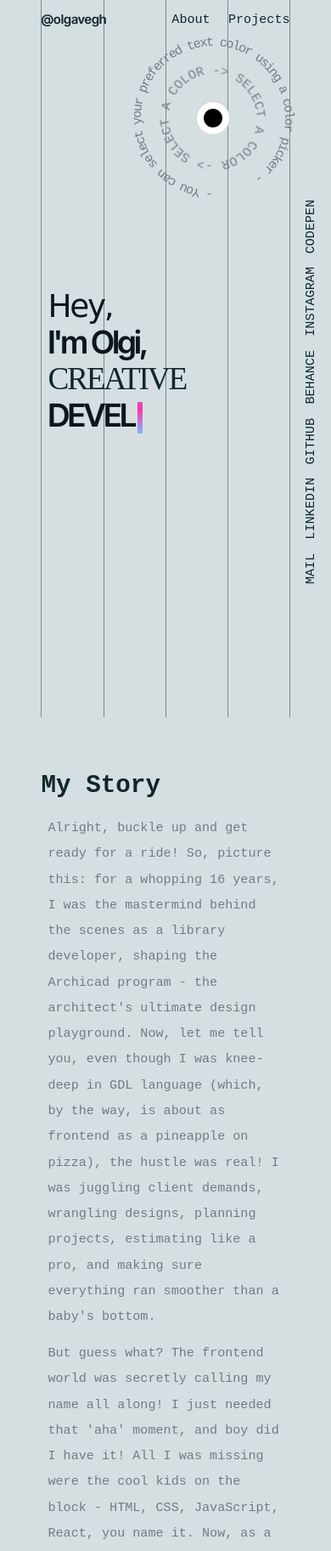
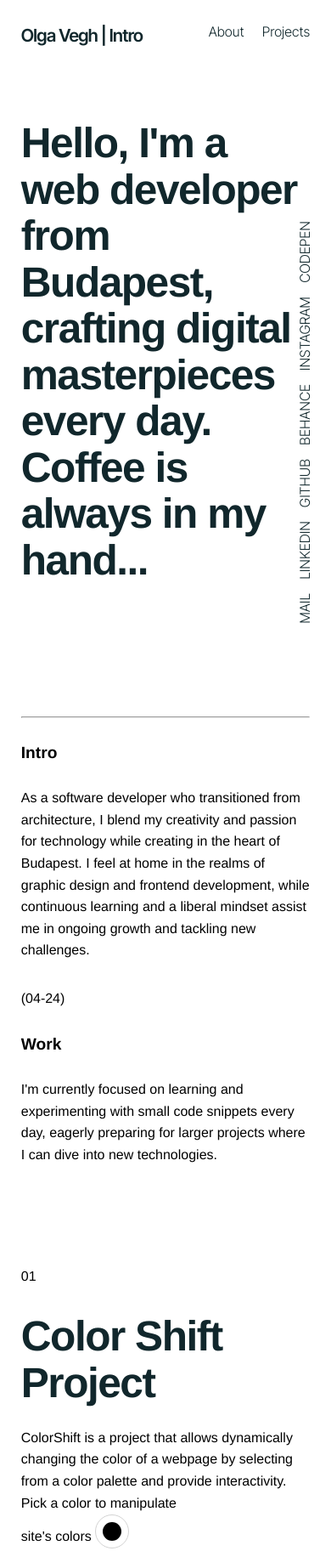
Before and after one commit to olgavegh/olgavegh.github.io, a plain HTML site: page index.html in a window 390 px wide. Shown: the top 1825 px of the page at 85% size. Drawn offline with Linux system fonts and the light colour scheme; a web font is replaced by a local one.

Commit message:
renew layout

```diff
--- a/index.html
+++ b/index.html
@@ -2,7 +2,7 @@
 <html lang="en">
 
 <head>
-    <title>Olga Vegh | Portfolio</title>
+    <title>Olga Vegh | Intro</title>
 
     <!-- Meta -->
     <meta charset="utf-8">
@@ -18,7 +18,11 @@
     <meta property="og:locale" content="en_GB" />
     <meta property="og:type" content="article" />
 
-    <link href="./images/favicon-bw-light.svg" rel="icon" />
+    <!-- Favicons -->
+    <link rel="apple-touch-icon" sizes="180x180" href="src/icons/apple-touch-icon.png">
+    <link rel="icon" type="image/png" sizes="32x32" href="src/icons/favicon-32x32.png">
+    <link rel="icon" type="image/png" sizes="16x16" href="src/icons/favicon-16x16.png">
+    <link rel="manifest" href="src/icons/site.webmanifest">
 
     <!-- CSS -->
     <link rel="stylesheet" type="text/css" href="./css/style.css">
@@ -29,21 +33,10 @@
 </head>
 
 <body>
-    <!-- Background Grid Decor -->
-    <div id="grid">
-        <div class="container">
-            <div class="row">
-                <div class="col-1-4 grid-line full-height"></div>
-                <div class="col-1-4 grid-line full-height"></div>
-                <div class="col-1-4 grid-line full-height"></div>
-                <div class="col-1-4 grid-line full-height"></div>
-            </div>
-        </div>
-    </div>
 
     <header>
         <nav class="container">
-            <p id="brand">@olgavegh</p>
+            <p id="brand">Olga Vegh | Intro</p>
             <ul>
                 <li><a href="#about">About</a></li>
                 <li><a href="#projects">Projects</a></li>
@@ -63,90 +56,125 @@
         </div>
     </header>
 
-    <div id="color-magic">
-        <div class="animated-arc" style="--i: 1;">
-            <p class="arc-text"> - You can select your preferred text color using a color picker -
-            </p>
-        </div>
-        <div class="animated-arc" style="--i: 2;">
-            <p class="arc-text"> -> SELECT A COLOR -> SELECT A COLOR</p>
-        </div>
-        <input type="color" id="colorPicker" aria-labelledby="Pick a color to manipulate site's colors">
-    </div>
+
 
 
     <main class="container">
-        <section id="welcome">
-            <p id="hello-text-1">Hey,</p>
-            <p id="hello-text-2">I'm Olgi,</p>
-            <p id="hello-text-3">Creative</p>
-            <p id="roles-text"><span id="typed-text"></span><span class="cursor" id="cursor"></span></p>
+        <section class="hero">
+            <!-- <h1 id="typed-text"></h1><span class="cursor" id="cursor"></span> -->
+            <h1>Hello, I'm a web developer from Budapest, crafting digital masterpieces every day. Coffee is always in
+                my hand...</h1>
+        </section>
+        <section id="intro">
+            <div class="flex">
+                <hr>
+                <h3>Intro</h3>
+                <p>As a software developer who transitioned from architecture, I blend my creativity and passion for
+                    technology while
+                    creating in the heart of Budapest. I feel at home in the realms of graphic design and frontend
+                    development, while
+                    continuous learning and a liberal mindset assist me in ongoing growth and tackling new challenges.
+                </p>
+            </div>
+            <div class="flex">
+                <p>(04-24)</p>
+                <h3>Work</h3>
+                <p>I'm currently focused on learning and experimenting with small code snippets every day, eagerly
+                    preparing for larger
+                    projects where I can dive into new technologies.
+                </p>
+            </div>
+        </section>
+        <section id="projects">
+            <div class="flex">
+                <p>01</p>
+                <div class="project-items">
+                    <h1>Color Shift Project</h1>
+                    <p>ColorShift is a project that allows dynamically changing the color of a webpage by selecting from
+                        a color palette and provide interactivity.</p>
+                    <div id="color-magic">
+                        <label for="colorPicker">Pick a color to manipulate site's colors</label>
+                        <input type="color" id="colorPicker" aria-labelledby="Pick a color to manipulate site's colors">
+                    </div>
+                </div>
+
+            </div>
+            <div class="flex">
+                <p>02</p>
+                <h1 class="project-title">Project 02</h1>
+            </div>
+            <div class="flex">
+                <p>03</p>
+                <h1 class="project-title">Project 03</h1>
+            </div>
         </section>
         <section id="about">
-            <div class="row-container">
+            <div class="flex">
+                <hr>
+                <h3>My CV</h3>
                 <div>
-                    <h1>My Story</h1>
-                    <p>Alright, buckle up and get ready for a ride! So, picture this: for a whopping 16 years, I was the
-                        mastermind behind the
-                        scenes as a library developer, shaping the Archicad program - the architect's ultimate design
-                        playground. Now, let me tell you, even though I was
-                        knee-deep in GDL
-                        language (which, by the way, is about as frontend as a pineapple on pizza), the hustle was real!
-                        I
-                        was
-                        juggling client
-                        demands, wrangling designs, planning projects, estimating like a pro, and making sure everything
-                        ran
-                        smoother than a
-                        baby's bottom.
+                    <p>As an architectural engineer, I joined ArchiCAD, where I had the opportunity to work on a
+                        world-renowned architectural
+                        drawing program alongside many talented colleagues. I appreciate the blend of architecture and
+                        technology realized in
+                        programming. My management skills have helped me explore various positions.</p>
+                    <p>Than Ive met the front-end area.</p>
+                </div>
+
+            </div>
+            <div class="flex">
+                <hr>
+                <h3>Carrier Transition</h3>
+                <div>
+                    <p>Architecture and software development share many similarities. Both fields require creativity and
+                        analytical thinking.
+                        Visual appearance and aesthetics, as well as user experience design, are important in both
+                        architecture and frontend
+                        development.
                     </p>
                     <p>
-                        But guess what? The frontend world was secretly calling my name all along! I just needed that
-                        'aha'
-                        moment, and boy did
-                        I have it! All I was missing were the cool kids on the block - HTML, CSS, JavaScript, React, you
-                        name
-                        it. Now, as a
-                        proud member of Generation Y, I might work like a seasoned Gen Xer, but my hunger for learning
-                        and
-                        riding the tech wave
-                        is straight out of the Gen Z playbook!
+                        The love for technology is essential in both areas, as both architecture and web
+                        development are highly
+                        technical fields where innovation and the application of new technologies are crucial.
                     </p>
                     <p>
-                        Sure, I could've stayed comfy in my old gig, but where's the fun in that? I decided to take a
-                        leap
-                        of
-                        faith, diving
-                        headfirst into the electrifying world of frontend development. And let me tell you, it's been
-                        one
-                        heck
-                        of a ride! Every
-                        day is a chance to soak up new knowledge, and I'm here for it, ready to tackle whatever tomorrow
-                        throws
-                        my way with a
-                        grin on my face!
-                    </p>
+                        Additionally, a liberal mindset
+                        is equally important in both fields, as both architecture and software development are
+                        constantly evolving, and
+                        supporting freedom, creativity, and new ideas is essential for success in both areas.</p>
                 </div>
-                <div>
-                    <img id="avatar" src="./img/olgavegh.png" alt="olga vegh photo">
-                    <h2>My Skills</h2>
-                    <ul>
-                        <li>html</li>
-                        <li>css</li>
-                        <li>bootstrap</li>
-                        <li>tailwind</li>
-                        <li>javascript</li>
-                    </ul>
-                    <h2>Right know</h2>
-                    <ul>
-                        <li>im reading: </li>
-                        <li>watching: 3 body problem (sci-fi)</li>
-                        <li>learning: jQuery, after that React</li>
-                        <li>playing: Horizon Forbidden West</li>
-                    </ul>
-                </div>
+
             </div>
         </section>
+        <section class="hero">
+            <h1>Get in Touch.</h1>
+        </section>
+        <section id="footer">
+            <div class="flex">
+                <div>
+                    <p>Olga Vegh<br>Budapest, District III.</p>
+                </div>
+
+                <div>
+                    <svg xmlns="http://www.w3.org/2000/svg" width="24" height="24" viewBox="0 0 24 24"
+                        style="fill: inherit">
+                        <path
+                            d="M20 4H4a2 2 0 0 0-2 2v12a2 2 0 0 0 2 2h16a2 2 0 0 0 2-2V6a2 2 0 0 0-2-2zm0 4.7-8 5.334L4 8.7V6.297l8 5.333 8-5.333V8.7z">
+                        </path>
+                    </svg>
+                    <svg xmlns="http://www.w3.org/2000/svg" width="24" height="24" viewBox="0 0 24 24"
+                        style="fill:inherit">
+                        <path
+                            d="M20 3H4a1 1 0 0 0-1 1v16a1 1 0 0 0 1 1h16a1 1 0 0 0 1-1V4a1 1 0 0 0-1-1zM8.339 18.337H5.667v-8.59h2.672v8.59zM7.003 8.574a1.548 1.548 0 1 1 0-3.096 1.548 1.548 0 0 1 0 3.096zm11.335 9.763h-2.669V14.16c0-.996-.018-2.277-1.388-2.277-1.39 0-1.601 1.086-1.601 2.207v4.248h-2.667v-8.59h2.56v1.174h.037c.355-.675 1.227-1.387 2.524-1.387 2.704 0 3.203 1.778 3.203 4.092v4.71z">
+                        </path>
+                    </svg>
+                </div>
+                <p>"Simplicity is the ultimate sophistication." - Leonardo da Vinci</p>
+
+            </div>
+
+        </section>
+
     </main>
 
 </body>
--- a/js/script.js
+++ b/js/script.js
@@ -1,6 +1,11 @@
 const rolesElement = document.getElementById("typed-text");
 const cursorElement = document.getElementById("cursor");
-const rolesList = ["webdesigner", "coder", "developer"];
+const rolesList = [
+  "Szia, Olga vagyok,",
+  "Hi, I am Olga,",
+  "Привет, я Ольга,",
+  "Hallo, ich bin Olga",
+];
 let roleIndex = 0;
 let charIndex = 0;
 let isDeleting = false;
--- a/scss/_color.scss
+++ b/scss/_color.scss
@@ -18,8 +18,8 @@
 }
 
 body {
-  background-color: var(--contrast-color);
-  color: var(--dynamic-color-light);
+  background-color: var(--siteBackgroundColor);
+  color: var(--paragraphMediumColor);
 }
 h1,
 h2 {
--- a/scss/_layout.scss
+++ b/scss/_layout.scss
@@ -1,54 +1,36 @@
-/* The Body */
-body {
-  position: relative;
-  display: block;
-  display: flex;
-  flex-direction: column;
-  min-height: 100vh;
+@use "spacing" as *;
 
-  font-family: "Inconsolata", monospace;
-  line-height: 1.5;
-  font-optical-sizing: auto;
-}
-
-h1,
-h2 {
-  margin-block-start: var(--space-m-l);
+$gap: 20vw;
+@include md {
+  $gap: 8vw;
 }
 
 /*******************************
 * General Styles
 *******************************/
-
-main {
-  position: relative;
+body {
+  min-height: 100vh;
 }
-main p,
-main ul {
-  margin-block-start: var(--space-xs-s);
-  margin-inline-start: 0.5rem;
-  margin-inline-end: 0.5rem;
-  line-height: 2;
+.container {
+  padding-left: $space-m;
+  padding-right: $space-m;
+  margin-left: auto;
+  margin-right: auto;
+  max-width: 1800px;
 }
 
-.container {
-  padding-left: var(--space-xl);
-  padding-right: var(--space-xl);
-  margin-left: auto;
-  margin-right: auto;
-  max-width: 970px;
-  position: relative;
-}
-
-section {
-  min-height: 100vh;
-  max-width: 850px;
+header {
   width: 100%;
-  margin: auto;
-  padding: var(--space-l-xl) 0;
-  display: flex;
-  flex-direction: column;
-  justify-content: center;
+  nav {
+    display: flex;
+    justify-content: space-between;
+    padding-top: $space-m;
+    padding-bottom: $space-m;
+  }
+  nav ul li {
+    display: inline-block;
+    margin-left: var(--space-xs);
+  }
 }
 .full-height {
   height: 100vh;
--- /dev/null
+++ b/scss/_reset.scss
@@ -0,0 +1,24 @@
+/*******************************
+* Reset
+*******************************/
+*,
+*:before,
+*:after {
+  -moz-box-sizing: border-box;
+  -webkit-box-sizing: border-box;
+  box-sizing: border-box;
+  margin: 0;
+  padding: 0;
+}
+
+ul {
+  list-style: none;
+}
+li {
+  text-indent: 0;
+  list-style-type: 0;
+  text-decoration: none;
+}
+a {
+  text-decoration: none;
+}
--- a/scss/_spacing.scss
+++ b/scss/_spacing.scss
@@ -1,22 +1,89 @@
+/*******************************
+* Breakpoints
+*******************************/
+
+$breakpoints: (
+  "xs": 0,
+  "sm": 576px,
+  "md": 768px,
+  "lg": 992px,
+  "xl": 1200px,
+  "xxl": 1600px,
+);
+
+@mixin xs {
+  @media (min-width: map-get($breakpoints, "xs")) {
+    @content;
+  }
+}
+@mixin sm {
+  @media (min-width: map-get($breakpoints, "sm")) {
+    @content;
+  }
+}
+@mixin md {
+  @media (min-width: map-get($breakpoints, "md")) {
+    @content;
+  }
+}
+@mixin lg {
+  @media (min-width: map-get($breakpoints, "lg")) {
+    @content;
+  }
+}
+@mixin xl {
+  @media (min-width: map-get($breakpoints, "xl")) {
+    @content;
+  }
+}
+@mixin xxl {
+  @media (min-width: map-get($breakpoints, "xxl")) {
+    @content;
+  }
+}
+
+@mixin breakpoint($bp: 0) {
+  @media (max-width: $bp) {
+    @content;
+  }
+}
+
+/*******************************
+* Spacing Scales
+*******************************/
+
+// $spacing-scales: (
+//   "xs": 0.5,
+//   "s": 1,
+//   "m": 1.5,
+//   "l": 2,
+//   "xl": 3,
+//   "xxl": 5,
+// );
+
+$spacing-scales: (
+  "xs": 1,
+  "s": 1.25,
+  "m": 2,
+  "l": 4,
+  "xl": 8,
+  "xxl": 12,
+);
+
 :root {
-
-  /* @link https://utopia.fyi/space/calculator?c=320,16,1.2,1240,18,1.414,4,1,&s=0.75,1.5|2|3|4|6,&g=s,l,xl,12 */
-
-  --space-xs: clamp(0.75rem, 0.7065rem + 0.2174vi, 0.875rem);
-  --space-s: clamp(1rem, 0.9565rem + 0.2174vi, 1.125rem);
-  --space-m: clamp(1.5rem, 1.4348rem + 0.3261vi, 1.6875rem);
-  --space-l: clamp(2rem, 1.913rem + 0.4348vi, 2.25rem);
-  --space-xl: clamp(3rem, 2.8696rem + 0.6522vi, 3.375rem);
-  --space-2xl: clamp(4rem, 3.8261rem + 0.8696vi, 4.5rem);
-  --space-3xl: clamp(6rem, 5.7391rem + 1.3043vi, 6.75rem);
-
-  /* One-up pairs */
-  --space-xs-s: clamp(0.75rem, 0.6196rem + 0.6522vi, 1.125rem);
-  --space-s-m: clamp(1rem, 0.7609rem + 1.1957vi, 1.6875rem);
-  --space-m-l: clamp(1.5rem, 1.2391rem + 1.3043vi, 2.25rem);
-  --space-l-xl: clamp(2rem, 1.5217rem + 2.3913vi, 3.375rem);
-  --space-xl-2xl: clamp(3rem, 2.4783rem + 2.6087vi, 4.5rem);
-  --space-2xl-3xl: clamp(4rem, 3.0435rem + 4.7826vi, 6.75rem);
-
-
+  @each $level, $value in $spacing-scales {
+    --space-#{$level}: calc(
+      clamp(
+        #{$value} * 1rem,
+        #{$value} * 1rem + #{$value} * 0.25vw,
+        #{$value} * 1.4rem
+      )
+    );
+  }
 }
+// 1.25rem-3.5rem
+$space-m: clamp(1.45rem, 2.2162vw + 1.0068rem, 3.5rem);
+// 9.375rem-6.25rem
+// $space-xl: clamp(6.25rem, 10.4rem + -5.4348vi, 9.375rem);
+$space-l: 8vw;
+$space-xl: 15vw;
--- a/scss/_typography.scss
+++ b/scss/_typography.scss
@@ -1,48 +1,78 @@
 @import url("https://fonts.googleapis.com/css2?family=Inter+Tight:ital,wght@0,300;0,600;1,300&family=Romanesco&family=Rosarivo:ital@0;1&display=swap");
+@import url("https://fonts.googleapis.com/css2?family=Open+Sans:ital,wght@0,300..800;1,300..800&display=swap");
 
-:root {
-  /* @link https://utopia.fyi/type/calculator?c=320,15,1.2,1280,17,1.618,4,1,&s=0.75,1.5|2|3|4|6,s-l&g=s,l,xl,12 */
+@font-face {
+  font-family: "Metropolis";
+  font-style: bolder;
+  font-weight: 900;
+  src: url(../src/fonts/Metropolis-Black.otf) format("otf");
+}
+@font-face {
+  font-family: "Metropolis";
+  font-style: bold;
+  font-weight: 700;
+  src: url(../src/fonts/Metropolis-Bold.otf) format("otf");
+}
 
-  /* Step -1: 12.5px → 10.5068px */
-  --typo--1: clamp(0.6567rem, 0.8228rem + -0.2076vi, 0.7813rem);
-  /* Step 0: 15px → 17px */
-  --typo-0: clamp(0.9375rem, 0.8958rem + 0.2083vi, 1.0625rem);
-  /* Step 1: 18px → 27.506px */
-  --typo-1: clamp(1.125rem, 0.927rem + 0.9902vi, 1.7191rem);
-  /* Step 2: 21.6px → 44.5047px */
-  --typo-2: clamp(1.35rem, 0.8728rem + 2.3859vi, 2.7815rem);
-  /* Step 3: 25.92px → 72.0086px */
-  --typo-3: clamp(1.62rem, 0.6598rem + 4.8009vi, 4.5005rem);
-  /* Step 4: 31.104px → 116.5099px */
-  --typo-4: clamp(1.944rem, 0.1647rem + 8.8965vi, 7.2819rem);
+@font-face {
+  font-family: "Metropolis";
+  font-style: normal;
+  font-weight: 400;
+  src: url(../src/fonts/Metropolis-Regular.otf) format("otf");
 }
 
 body {
-  font-family: "Inconsolata", monospace;
-  line-height: 1.5;
+  font-family: "Metropolis", "Helvetica", sans-serif;
+  line-height: 1.7;
   font-optical-sizing: auto;
+  font-style: normal;
+  font-variation-settings: "wdth" 100;
 }
 header {
-  font-size: var(--typo--1);
+  font-family: "Inter Tight", sans-serif;
+  font-size: 16px;
+  line-height: 24px;
 }
 #brand {
-  font-family: "Inter Tight", sans-serif;
+  font-size: calc(1rem + 1.2vw);
   font-weight: bold;
+  line-height: 1.6;
+  letter-spacing: -0.03em;
 }
 
 h1 {
-  font-size: var(--typo-3);
+  font-size: 3.1rem;
+  line-height: 1.1;
+  letter-spacing: -0.03em;
+  font-style: bold;
 }
+@media screen and (min-width: 768px),
+  screen and (max-width: calc(1943px)) and (orientation: landscape) {
+  h1 {
+    font-size: calc(6vw + 1rem);
+    line-height: 1.12em;
+  }
+}
+
 h2 {
-  font-size: var(--typo-2);
+  font-size: 2rem;
+  line-height: 1;
 }
 h3 {
-  font-size: var(--typo-1);
+  font-size: 1.2rem;
+  line-height: 1;
 }
 p,
 ul {
-  font-size: var(--typo-0);
+  font-size: 1rem;
+  line-height: 1.6;
 }
 small {
-  font-size: var(--typo--1);
+  font-size: 0.8rem;
 }
+p + p {
+  margin-top: 1rem;
+}
+h1 + p {
+  margin-top: 1.5rem;
+}
--- a/scss/style.scss
+++ b/scss/style.scss
@@ -1,57 +1,14 @@
+@import "reset";
 @import "color";
 @import "layout";
 @import "typography";
 @import "spacing";
 @import "animation";
 
-/* debug
-* {
-  border: 1px dotted blue;
-} */
-
-/*******************************
-* Reset
-*******************************/
-*,
-*:before,
-*:after {
-  -moz-box-sizing: border-box;
-  -webkit-box-sizing: border-box;
-  box-sizing: border-box;
-  margin: 0;
-  padding: 0;
-}
-
-ul {
-  list-style: none;
-}
-li {
-  text-indent: 0;
-  list-style-type: 0;
-  text-decoration: none;
-}
-a {
-  text-decoration: none;
-}
-
-/*******************************
-* Background Decoration
-*******************************/
-#grid {
-  width: 100%;
-  position: fixed;
-}
-
-.col-1-4 {
-  width: 25%;
-  float: left;
-}
-.grid-line {
-  border-left: 1px solid var(--contrast-color-dark);
-}
-.grid-line:last-child {
-  border-right: 1px solid var(--contrast-color-dark);
-}
+/* debug */
+// * {
+//   border: 1px dotted blue;
+// }
 
 /*******************************
 * Color Picker
@@ -63,19 +20,10 @@ a {
   height: var(--max-size);
   overflow: hidden;
 
-  position: absolute;
-  top: calc(10vw);
-  right: calc(10vw);
-
   font-size: var(--typo--1);
 }
 
 #colorPicker {
-  position: absolute;
-  left: 50%;
-  top: 50%;
-  transform: translate(-50%, -50%);
-
   width: 40px;
   height: 40px;
   border-radius: 50%;
@@ -101,54 +49,9 @@ a {
   }
 }
 
-.animated-arc {
-  position: absolute;
-  left: 50%;
-  top: 50%;
-  transform: translate(-50%, -50%);
-
-  &:hover .arc-text {
-    animation-play-state: paused;
-  }
-}
-
-.arc-text {
-  --size: calc(var(--max-size) - var(--max-size) / 3 * (var(--i) - 1));
-  width: var(--size);
-  height: var(--size);
-  animation: arcAnimation 10s linear infinite;
-}
-
-.animated-arc:nth-child(odd) .arc-text {
-  animation-direction: reverse;
-}
-
-.arc-text span {
-  position: absolute;
-  left: 50%;
-  transform-origin: 0 calc(var(--size) / 2);
-}
-
 /*******************************
 * Header and navigation
 *******************************/
-
-header {
-  width: 100%;
-  position: fixed;
-  top: 0;
-  z-index: 1000;
-}
-nav {
-  padding: var(--space-xs) 0;
-  display: flex;
-  justify-content: space-between;
-}
-
-nav ul li {
-  display: inline-block;
-  margin-left: var(--space-xs);
-}
 
 #wrap-social {
   position: fixed;
@@ -214,29 +117,6 @@ a:hover::before {
 * Hero
 *******************************/
 
-#welcome {
-  text-align: left;
-  color: var(--dynamic-color-dark);
-}
-#welcome > * {
-  font-size: var(--typo-4);
-  line-height: 0.8;
-  letter-spacing: -0.06em;
-}
-#hello-text-1 {
-  font-family: "Romanesco", cursive;
-}
-#hello-text-2 {
-  font-family: "Inter Tight", sans-serif;
-  font-weight: bold;
-}
-#hello-text-3 {
-  font-family: "Radley", serif;
-  font-weight: normal;
-  text-transform: uppercase;
-  color: var(--dynamic-color);
-}
-
 #roles-text {
   font-family: "Inter Tight", sans-serif;
   font-weight: bold;
@@ -257,22 +137,62 @@ a:hover::before {
   margin-left: 0.1em;
 }
 
-/* About */
-.row-container {
+/*******************************
+* Structure
+*******************************/
+
+section {
+  width: 100%;
+  padding-top: $space-xl;
+  padding-bottom: $space-xl;
+  &.hero {
+    padding-bottom: 25vw;
+  }
+
+  @include md {
+    padding-left: 20%;
+
+    &.hero {
+      padding-top: $space-l;
+      padding-bottom: $space-l;
+    }
+    &#footer {
+      padding-top: $space-m;
+      padding-bottom: $space-m;
+    }
+  }
+}
+
+.flex {
   display: flex;
-  flex-direction: row;
-  gap: 0.5rem;
-  flex-wrap: wrap;
+  flex-direction: column;
+  gap: $space-l;
+
+  > :first-child,
+  > :nth-child(2):not(.project-items) {
+    width: 100%;
+    flex-shrink: 0;
+  }
+
+  @include md {
+    flex-direction: row;
+    > :first-child,
+    > :nth-child(2):not(.project-items) {
+      width: $space-l;
+    }
+  }
+
+  &:not(:last-child) {
+    margin-bottom: $space-l;
+  }
 }
-.row-container > * {
-  flex: 1 1 300px;
+
+hr {
+  height: 1px;
 }
-#about .row-container > *:nth-child(2) {
-  text-align: right;
+
+#footer svg {
+  display: inline-block;
+  width: 60px;
+  height: 60px;
 }
-#avatar {
-  width: var(--space-2xl-3xl);
-  height: auto;
-  border-radius: 1rem;
-  transform: rotateZ(5deg);
-}
```
Also changed, not shown: css/style.css, img/logo-bw-light.svg (renamed from img/favicon-bw-light.svg), src/fonts/Metropolis-Black.otf (added), src/fonts/Metropolis-Bold.otf (added), src/fonts/Metropolis-Regular.otf (added), src/icons/apple-touch-icon.png (added), src/icons/favicon-16x16.png (added), src/icons/favicon-32x32.png (added), src/icons/favicon.svg (added), src/icons/site.webmanifest (added), 1 other file.
